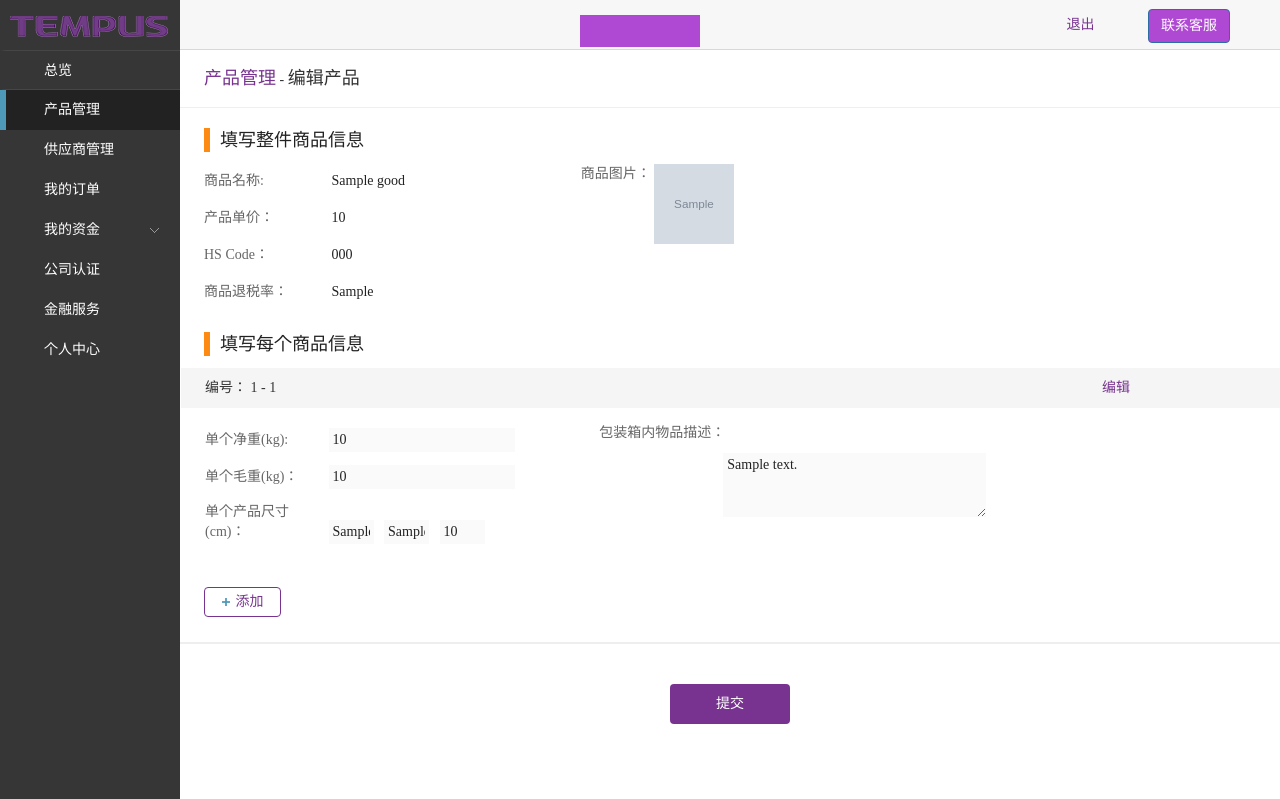
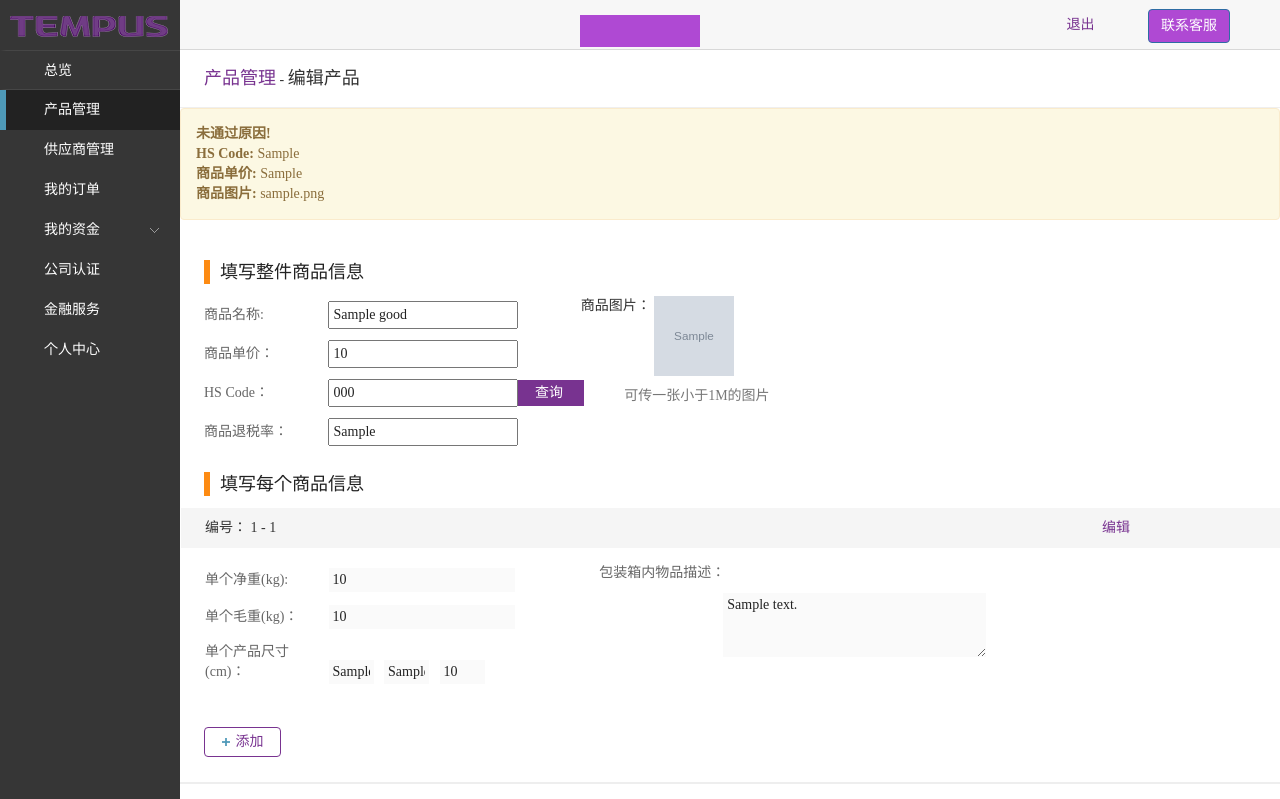
Before and after one commit to WenYan1/ydlweb, a Yii app: template ydlweb/views/goods/edit_product.php in a window 1280 px wide. Shown: the top 799 px of the page. Run offline with PHP 8.4 and a stand-in for Yii, Linux system fonts and the light colour scheme; the template is opened without the code that fills it: most values are stand-ins (such as "Sample title", 1, 10 or a date in 2020); grey boxes marked "Sample" are stand-in pictures; data that the repository does not hold is empty; some libraries are stand-ins or nearby versions.

Commit message:
产品审核 打回文字提示完成

```diff
--- a/ydlweb/MySQL/change.sql
+++ b/ydlweb/MySQL/change.sql
@@ -3,3 +3,8 @@ ALTER TABLE `suppliers` ADD `business_license_remark` VARCHAR(255) NULL COMMENT
 ALTER TABLE `suppliers` ADD `business_license_risk` VARCHAR(255) NULL COMMENT '营业执照风控附件上传' AFTER `business_license_remark`;
 ALTER TABLE `suppliers` ADD `tax_registration_remark` VARCHAR(255) NULL COMMENT '税务登记证打回备注' AFTER `tax_registration`;
 ALTER TABLE `suppliers` ADD `tax_registration_risk` VARCHAR(255) NULL COMMENT '税务登记证风控附件上传' AFTER `tax_registration_remark`;
+
+-- 张俊杰 2018-12-10 19:23
+ALTER TABLE `goods` ADD `hs_code_remark` VARCHAR(255) NULL COMMENT 'hscode打回备注' AFTER `hs_code`;
+ALTER TABLE `goods` ADD `original_price_remark` VARCHAR(255) NULL COMMENT '产品单价打回备注' AFTER `original_price`;
+ALTER TABLE `goods` ADD `goods_image_remark` VARCHAR(255) NULL COMMENT '图片未通过备注' AFTER `goods_image`;
--- a/ydlweb/views/goods/edit_product.php
+++ b/ydlweb/views/goods/edit_product.php
@@ -35,81 +35,68 @@ if($this->context->_popSuccessMessage()) {
     </div>
 
     <input type="text" name="supplier_name" style="display:none;" id="supplier_name" value="" />
+	<?php if(!empty($goods['state'])==-1 && (!empty($goods['hs_code_remark']) || !empty($goods['original_price_remark']) || !empty($goods['goods_image_remark']))){ ?>
+        <div class="alert alert-warning" role="alert">
+            <strong>未通过原因!</strong> <br>
+			<?php if (!empty($goods['hs_code_remark'])){ ?>
+                <strong>HS Code:</strong> <?php echo $goods['hs_code_remark'];?><br>
+			<?php } ?>
+			<?php if (!empty($goods['original_price_remark'])){ ?>
+                <strong>商品单价:</strong> <?php echo $goods['original_price_remark'];?><br>
+			<?php } ?>
+			<?php if (!empty($goods['goods_image_remark'])){ ?>
+                <strong>商品图片:</strong> <?php echo $goods['goods_image_remark'];?><br>
+			<?php } ?>
+        </div>
+	<?php } ?>
     <div class="row-fluid col-md-12" >
         <div class="orange-label">
             <p class="label-title">填写整件商品信息</p>
         </div>
     </div>
 
-
     <div class="container-fluid message">
         <div class="row">
-            <form action=<?php echo Yii::$app->urlManager->createUrl(['goods/update','id'=>$goods['id']]);?>
-                method="post">
-
+            <form action=<?php echo Yii::$app->urlManager->createUrl(['goods/update','id'=>$goods['id']]);?> method="post" enctype="multipart/form-data">
                 <div class="col-md-4 col-lg-4">
                     <div class="product-message-left space--left">
                         <div class="space-top">
-                            <p class="font-content-size font--title title-width" style="text-align: left;" id="">商品名称:</p>
-                            <input type="text" required="required" class="delete-border font--content input-padding" id="product-name" value="<?php echo $goods['goods_name'];?>" readOnly="true">
+                            <p class="font-content-size  font--title title-width" style="text-align: left;">商品名称:</p>
+
+                            <input type="text" required="required" name="goods_name" class="font--content input-padding" id="product-name" value="<?php echo $goods['goods_name'];?>">
+
                         </div>
                         <div class="space-top">
-                            <p class="font-content-size font--title title-width" style="text-align: left;" >产品单价：</p>
-                            <input type="text" required="required" class="delete-border font--content input-padding"  id="product-price" value="<?php echo $goods['original_price'];?>" readOnly="true">
+                            <p class="font-content-size font--title title-width" style="text-align: left;" >商品单价：</p>
+                            <input type="text" required="required" name="original_price" class="font--content input-padding"  id="product-price" value="<?php echo $goods['original_price'];?>">
                         </div>
-                        <div class="space-top">
+                        <div class="space-top" style="width: 380px">
                             <p class="font-content-size font--title title-width" style="text-align: left;" >HS Code：</p>
-                            <input type="text" required="required" class="delete-border font--content input-padding"  id="product-code" value="<?php echo $goods['hs_code'];?>" readOnly="true">
+                            <input id="hs-code" type="text" required="required" name="hs_code" class="font--content input-padding"  id="product-code" value="<?php echo $goods['hs_code'];?>"><br>
+                            <p id="search-rate">查询</p>
                         </div>
 
                         <div class="space-top">
                             <p class="font-content-size font--title title-width" style="text-align: left;" >商品退税率：</p>
-                            <input type="text" placeholder="如12%税率则填写12" required="required" class="delete-border font--content input-padding"  value="<?php echo $goods['goods_taxrate'];?>" readOnly="true">
+                            <input type="text" placeholder="如12%税率则填写12" required="required" name="goods_taxrate" id="goods-rate" class="font--content input-padding" value="<?php echo $goods['goods_taxrate'];?>">
                         </div>
                     </div>
                 </div>
-               <!-- <div class="col-md-4 col-lg-4 total-middle">
-                    <div class="product-message-left total">
-                        <div class="space-top">
-                            <p class="font-content-size spacing-left product-space-left font--title title-width" style="text-align: left;">产品长宽高(cm)：</p>
-                            <input type="text" name="goods_long" class="p-input font--content input-padding" placeholder="长度" id="length" value="<?php echo $goods['goods_long'];?>">
-                            <input type="text" name="goods_wide" style="margin-left: 7px"class="p-input font--content input-padding" placeholder="宽度" id="width" value="<?php echo $goods['goods_wide'];?>">
-                            <input type="text" name="goods_height" style="margin-left: 7px"class="p-input font--content input-padding" placeholder="高度" id="height" value="<?php echo $goods['goods_height'];?>">
-                        </div>
-                        <div class="space-top">
-                            <p class="font-content-size spacing-left product-space-left font--title title-width">净重(kg)：</p>
-
-                            <input type="text" id="total-suttle" style="width:80px;" name="net_weight" value="<?php echo $goods['net_weight'];?>" readOnly="true" class="delete-border font--content input-padding">
-                        </div>
-                        <div class="space-top">
-                            <p class="font-content-size spacing-left product-space-left font--title title-width" >毛重(kg)：</p>
-                            <input type="text" id="total-gross" style="width:80px;" name="gross_weight" value="<?php echo $goods['gross_weight'];?>" readOnly="true" class="delete-border font--content input-padding">
-                        </div>
-                        <div class="space-top total-box">
-                            <p class="font-content-size spacing-left product-space-left font--title title-width" > 总箱数：</p>
-                            <input type="text"  id="total-num" style="width:80px;" name="box_number" value="<?php echo $goods['box_number'];?>" readOnly="true" class="delete-border font--content input-padding">
-                        </div>
-                        <div class="space-top total-box">
-                            <p class="font-content-size spacing-left product-space-left font--title title-width" > 总体积(cm<sup>3</sup>)：</p>
-                            <input type="text" id="total-volume" style="width:80px;" name="goods_volume" value="1" readOnly="true" value="<?php echo $goods['goods_volume'];?>" class="delete-border font--content input-padding">
+                <div class="col-md-4 col-lg-4">
+                    <div class="product-message-right">
+                        <p class="font-content-size spacing-left product-add-tip">商品图片：</p>
+                        <div class="product-img-style">
+                            <img src="<?php echo !empty($goods['goods_image']) ? $img_source.$goods['goods_image'] : '../images/upload_bg.png'?>" id="product_image">
+                            <input type="file" accept="image/*" id="up_image" style="display: none" name="goods_image" >
+                            <p class="product-img-tip">可传一张小于1M的图片</p>
                         </div>
                     </div>
                 </div>
-				-->
                 <input name="_csrf" type="hidden" id="_csrf" value="<?= Yii::$app->request->csrfToken ?>">
                 <input style="display:none;" id="sumbit-real" type="submit" value="Submit">
 
                 <input type="text" id="goods_id" style="display: none;" name="id" value="<?php echo $goods['id'];?>">
             </form>
-            <div class="col-md-4 col-lg-4">
-                <div class="product-message-right">
-                    <p class="font-content-size spacing-left product-add-tip font--title font--title ">商品图片：</p>
-                    <div class="product-img-style">
-                        <a href="<?php echo $img_source.$goods['goods_image'];?>" target="_Blank"><img src="<?php echo $img_source.$goods['goods_image'];?>" id="product-img" style="cursor:pointer;"></a>
-                    </div>
-                </div>
-            </div>
-
         </div>
     </div>
 
--- a/ydlweb/web/js/product/edit_product.js
+++ b/ydlweb/web/js/product/edit_product.js
@@ -27,7 +27,77 @@ $(document).ready(function () {
 	productNumberOnly("#width");
 	productNumberOnly("#height");
 
+    searchRateFun();
+    loadImage();
 });
+
+function searchRateFun(){
+    $('#search-rate').click(function(){
+        var rate = $('#hs-code').val();
+        if (rate=='') {
+            showFailHint('HScode不能为空');
+        }else{
+            $.ajax({
+                url: '/goods/tax-tsl',
+                type: "post",
+                async: true,
+                data: {
+                    hscode:rate,
+                    "_csrf":csrfToken
+                },
+                dataType: "json",
+                headers: {
+                    'X-CSRF-Token': $('meta[name=_token]').attr('content')
+                },
+                error: function() {
+                    alert('error');
+                },
+                success: function(data) {
+                    if (data.status) {
+                        $('#goods-rate').val(data.data['tsl']);
+                    }else{
+                        $('#goods-rate').val(data.message);
+                    }
+                }
+            })
+        }
+    })
+}
+
+//添加商品图片
+function loadImage(){
+    $("#product_image").click(function(){
+        $("#up_image").click();
+    });
+    $("#up_image").change(function(){
+        var src = window.URL.createObjectURL(this.files[0]);
+        var path = $("#up_image").val();
+        var bool = imageSize(path);
+        if (bool) {
+            $("#product_image").attr("src",src);
+            $("#up_image").attr("src",src);
+        }
+
+    });
+}
+
+function imageSize(argument) {
+    var filepath= argument;
+    var extStart=filepath.lastIndexOf(".");
+    var ext=filepath.substring(extStart,filepath.length).toUpperCase();
+
+    if(ext!=".BMP"&&ext!=".PNG"&&ext!=".GIF"&&ext!=".JPG"&&ext!=".JPEG"){
+        alert("图片限于bmp,png,gif,jpeg,jpg格式");
+        return false;
+    }
+
+    var fileSize = document.getElementById("up_image").files[0].size;
+    if(fileSize>1024 * 1024){
+        alert("图片不能大于1M。");
+        return false;
+    }
+    return true;
+}
 
 //商品
 function productNumberOnly(selector){
```
Also changed, not shown: ydlweb/controllers/GoodsController.php (+21 -1 lines), ydlweb/models/Goods.php (+39 -34 lines), ydlweb/modules/ydlbam/controllers/GoodsController.php (+44 -16 lines), ydlweb/modules/ydlbam/views/goods/goods_detail.php (+21 -4 lines), ydlweb/views/goods/product_detail.php (+14 -1 lines).
